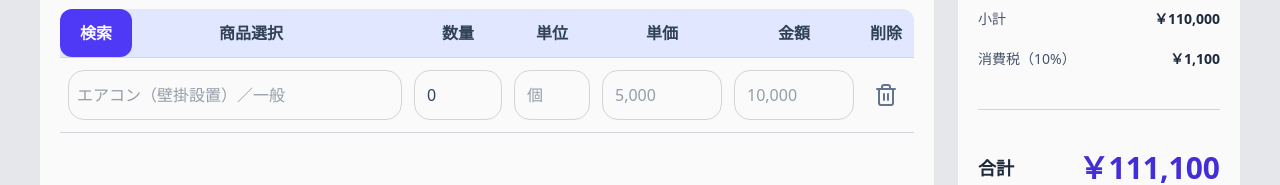
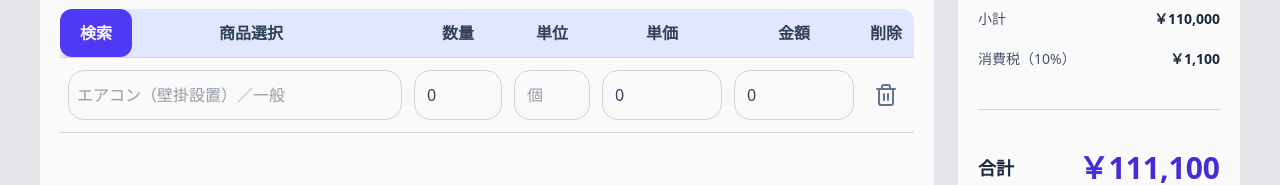
Before and after one commit to kawashima-cr/form, a React (Vite) app: page /form/registration in a window 1280 px wide. Shown: the part 993-1178 px from the top of the page. Built offline with nearby package versions, Linux system fonts and the light colour scheme.

Commit message:
✨その他選択で入力解禁

```diff
--- a/src/components/registration/LineItem.tsx
+++ b/src/components/registration/LineItem.tsx
@@ -9,6 +9,7 @@ type LineItemRowProps = {
   onChange: (next: LineItem) => void;
   value: LineItem;
   menu?: MenuDataType;
+  onNameClick: React.MouseEventHandler<HTMLInputElement>;
   onRemove: React.MouseEventHandler<HTMLButtonElement>;
 };
 
@@ -21,8 +22,37 @@ export function LineItemRow(props: LineItemRowProps) {
     });
   };
 
-  const unitPrice = props.menu?.price ?? 0;
-  const amount = props.menu ? unitPrice * props.value.qty : null;
+  const handleNameChange = (event: ChangeEvent<HTMLInputElement>) => {
+    props.onChange({
+      ...props.value,
+      name: event.target.value,
+    });
+  };
+
+  const handleUnitChange = (event: ChangeEvent<HTMLInputElement>) => {
+    props.onChange({
+      ...props.value,
+      unit: event.target.value,
+    });
+  };
+
+  const handleUnitPriceChange = (event: ChangeEvent<HTMLInputElement>) => {
+    const nextPrice = Number(event.target.value);
+    props.onChange({
+      ...props.value,
+      unitPrice: Number.isNaN(nextPrice) ? 0 : nextPrice,
+    });
+  };
+
+  const isCustom = props.value.menuId === "custom";
+  const textInputBorderClass = isCustom
+    ? "border-indigo-500 focus:ring-1 focus:ring-indigo-500"
+    : "border-zinc-300";
+  const qtyInputBorderClass = isCustom
+    ? "border-indigo-500 focus:ring-1 focus:ring-indigo-500"
+    : "border-zinc-300 focus:border-indigo-500 focus:ring-1 focus:ring-indigo-500";
+  const unitPrice = props.value.unitPrice;
+  const amount = unitPrice * props.value.qty;
 
   return (
     <div>
@@ -34,10 +64,12 @@ export function LineItemRow(props: LineItemRowProps) {
             id="name"
             name="name"
             type="text"
-            className="w-full rounded-2xl border border-zinc-300 py-3 px-2 focus:outline-none"
-            value={props.menu?.name ?? ""}
-            readOnly
+            className={`w-full rounded-2xl border py-3 px-2 focus:outline-none ${textInputBorderClass}`}
+            value={props.value.name}
+            readOnly={props.value.menuId !== "custom"}
             placeholder="エアコン（壁掛設置）／一般"
+            onChange={handleNameChange}
+            onClick={props.onNameClick}
           />
         </div>
         <div className="">
@@ -45,7 +77,7 @@ export function LineItemRow(props: LineItemRowProps) {
             id="qty"
             name="qty"
             type="number"
-            className="w-full rounded-2xl border border-zinc-300 p-3 focus:border-indigo-500 focus:outline-none focus:ring-1 focus:ring-indigo-500"
+            className={`w-full rounded-2xl border p-3 focus:outline-none ${qtyInputBorderClass}`}
             value={props.value.qty}
             onChange={handleQtyChange}
             placeholder="100"
@@ -56,10 +88,11 @@ export function LineItemRow(props: LineItemRowProps) {
             id="unit"
             name="unit"
             type="text"
-            className="w-full rounded-2xl border border-zinc-300 p-3  focus:outline-none"
-            value={props.menu?.unit ?? ""}
-            readOnly
+            className={`w-full rounded-2xl border p-3 focus:outline-none ${textInputBorderClass}`}
+            value={props.value.unit}
+            readOnly={props.value.menuId !== "custom"}
             placeholder="個"
+            onChange={handleUnitChange}
           />
         </div>
         <div className="">
@@ -67,10 +100,15 @@ export function LineItemRow(props: LineItemRowProps) {
             id="unitPrice"
             name="unitPrice"
             type="text"
-            className="w-full rounded-2xl border border-zinc-300 p-3  focus:outline-none"
-            value={props.menu ? unitPrice.toLocaleString("ja-JP") : ""}
-            readOnly
+            className={`w-full rounded-2xl border p-3 focus:outline-none ${textInputBorderClass}`}
+            value={
+              isCustom
+                ? String(props.value.unitPrice)
+                : props.value.unitPrice.toLocaleString("ja-JP")
+            }
+            readOnly={props.value.menuId !== "custom"}
             placeholder="5,000"
+            onChange={handleUnitPriceChange}
           />
         </div>
         <div className="">
@@ -78,8 +116,8 @@ export function LineItemRow(props: LineItemRowProps) {
             id="amount"
             name="amount"
             type="text"
-            className="w-full rounded-2xl border border-zinc-300 p-3  focus:outline-none"
-            value={amount != null ? amount.toLocaleString("ja-JP") : ""}
+            className="w-full rounded-2xl border border-zinc-300 p-3 focus:outline-none"
+            value={amount.toLocaleString("ja-JP")}
             readOnly
             placeholder="10,000"
           />
--- a/src/components/registration/menuData.ts
+++ b/src/components/registration/menuData.ts
@@ -25,7 +25,7 @@ export const categoryOptions: Array<{
 
 export const menuData: MenuDataType[] = [
   {
-    id: "other-1",
+    id: "custom",
     category: "other",
     name: "その他（自分で入力）",
     price: 0,
--- a/src/pages/registration/Product .tsx
+++ b/src/pages/registration/Product .tsx
@@ -17,15 +17,25 @@ import type {
 } from "../../components/registration/menuData";
 const gridCols =
   "grid gap-3 grid-cols-[minmax(260px,1fr)_88px_76px_120px_120px_40px]";
+
 export type LineItem = {
   menuId: string | null;
+  name: string;
   qty: number;
+  unit: string;
+  unitPrice: number;
 };
 
 export function Product() {
   const ANIMATION_MS = 200;
   const [lineItemsData, setLineItemsData] = useState<LineItem[]>(() =>
-    Array.from({ length: 1 }, () => ({ menuId: null, qty: 0 }))
+    Array.from({ length: 1 }, () => ({
+      menuId: null,
+      name: "",
+      qty: 0,
+      unit: "",
+      unitPrice: 0,
+    }))
   );
   const [isSearchOpen, setIsSearchOpen] = useState(false);
   const [isSearchVisible, setIsSearchVisible] = useState(false);
@@ -34,6 +44,7 @@ export function Product() {
   const [selectedCategory, setSelectedCategory] = useState<MenuCategory | null>(
     null
   );
+
   const registeredRowCount = lineItemsData.filter(
     (lineItem) => lineItem.menuId !== null
   ).length;
@@ -67,15 +78,36 @@ export function Product() {
   const handleSelectMenu = (menu: MenuDataType) => {
     setLineItemsData((prev) => {
       const emptyIndex = prev.findIndex(isEmptyRow);
+      const nextRow =
+        menu.id === "custom"
+          ? {
+              menuId: menu.id,
+              name: "",
+              qty: 1,
+              unit: "",
+              unitPrice: 0,
+            }
+          : {
+              menuId: menu.id,
+              name: menu.name,
+              qty: 1,
+              unit: menu.unit,
+              unitPrice: menu.price,
+            };
+      const emptyRow = {
+        menuId: null,
+        name: "",
+        qty: 0,
+        unit: "",
+        unitPrice: 0,
+      };
 
       const updated =
         emptyIndex !== -1
-          ? prev.map((row, i) =>
-              i === emptyIndex ? { ...row, menuId: menu.id, qty: 1 } : row
-            )
-          : [...prev, { menuId: menu.id, qty: 1 }];
+          ? prev.map((row, i) => (i === emptyIndex ? nextRow : row))
+          : [...prev, nextRow];
 
-      return [...updated, { menuId: null, qty: 0 }];
+      return [...updated, emptyRow];
     });
 
     closeSearch();
@@ -141,18 +173,19 @@ export function Product() {
               <div className="">削除</div>
             </div>
           </div>
-          {lineItemsData.map((item, index) => {
-            const menu = menuData.find((entry) => entry.id === item.menuId);
+          {lineItemsData.map((lineItem, index) => {
+            const menu = menuData.find((entry) => entry.id === lineItem.menuId);
             return (
               <LineItemRow
                 key={index}
-                value={item}
+                value={lineItem}
                 menu={menu}
                 onChange={(next) => {
                   setLineItemsData((prev) =>
                     prev.map((row, i) => (i === index ? next : row))
                   );
                 }}
+                onNameClick={openSearch}
                 onRemove={() => handleRemoveRow(index)}
               />
             );
```
